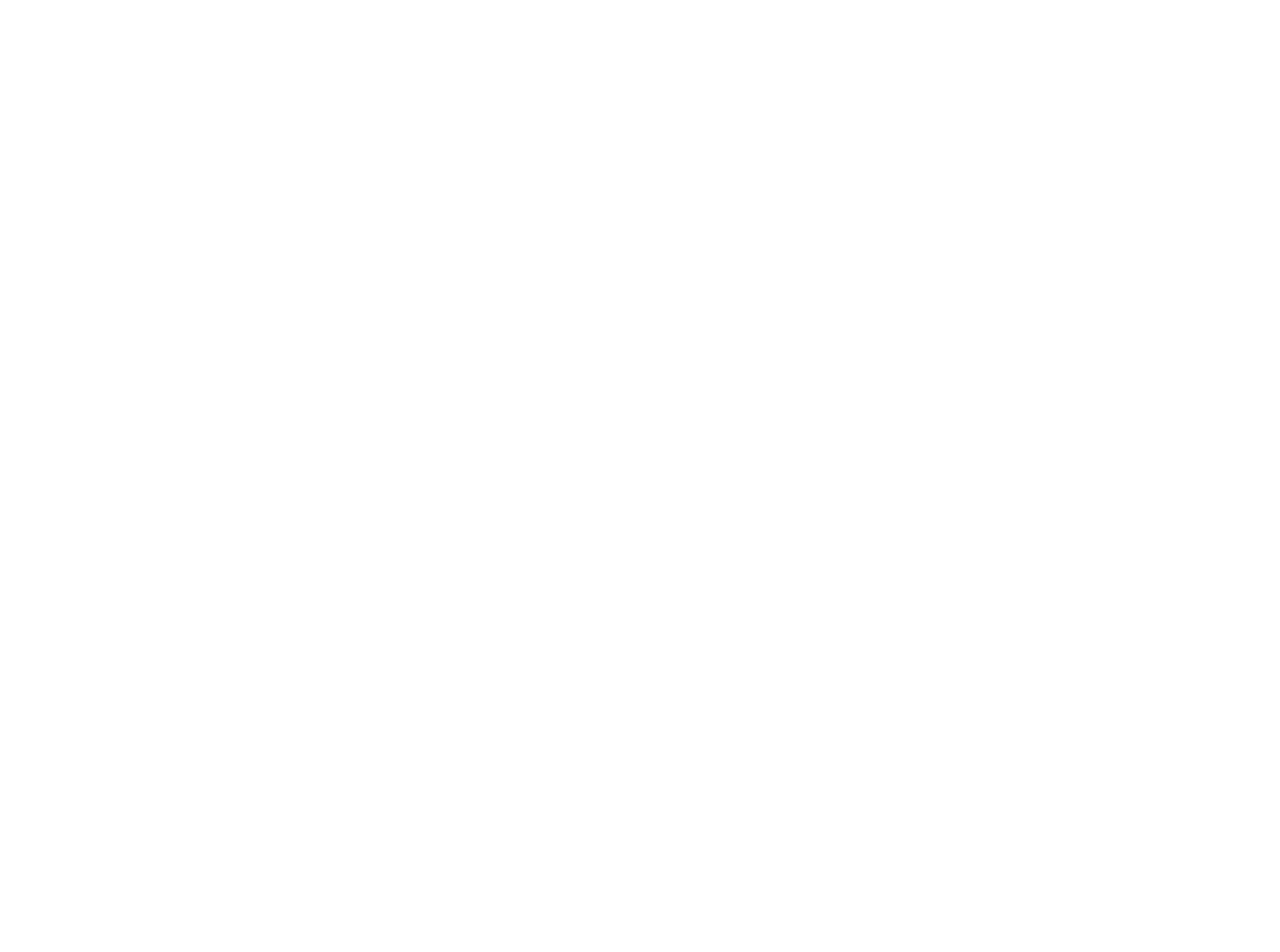
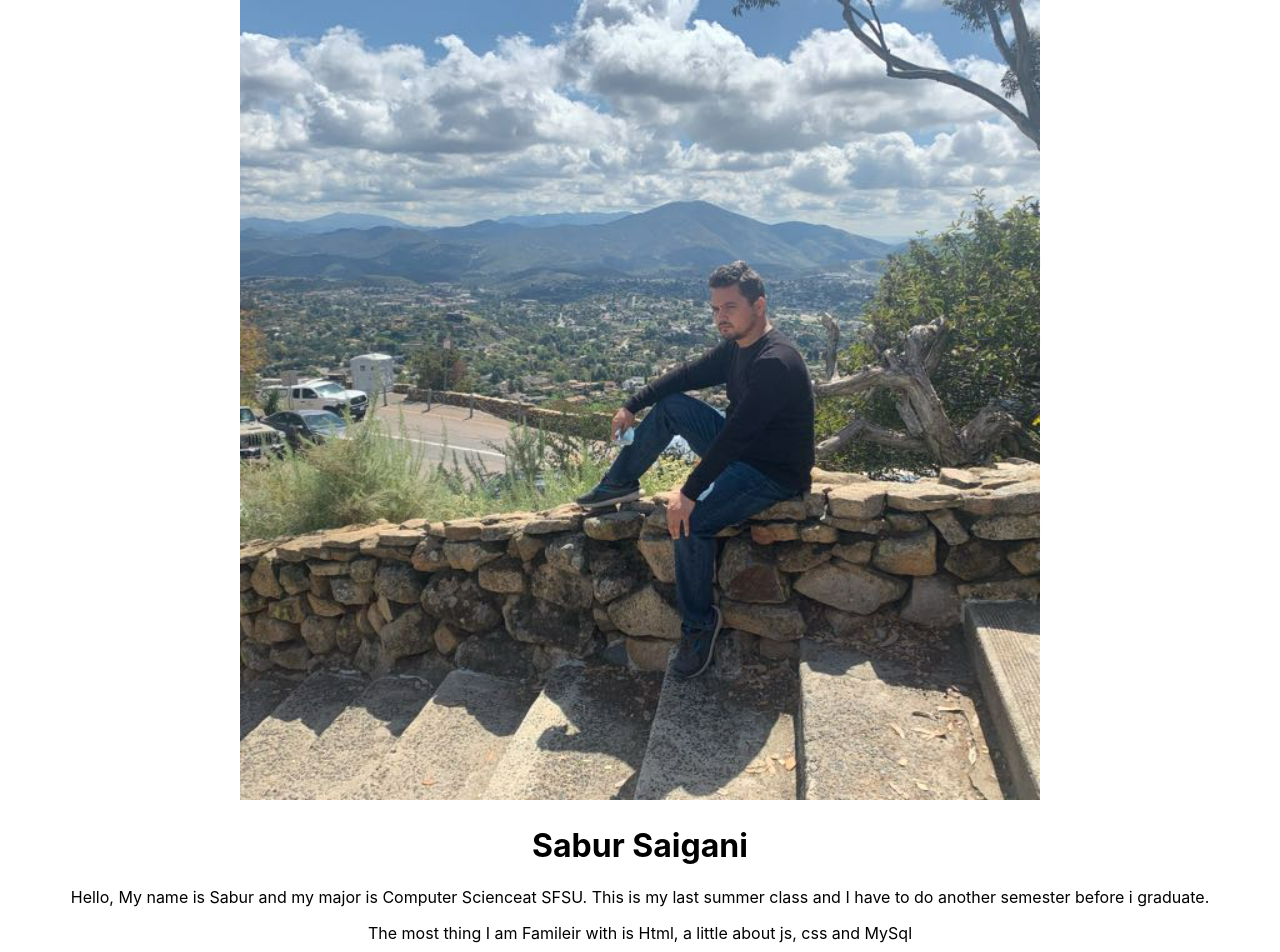
Before and after one commit to sfsu-joseo/csc648-848-01-sw-engineering-summer-22-team02, a React (Create React App) app in the folder application/front-end/: page /PersonalAbout/Saigani in a window 1280 px wide. Before the commit this address had no page. Shown: the top 952 px of the page. Before the commit the page ends 800 px from the top, so only its background shows below. Built offline with nearby package versions, Linux system fonts and the light colour scheme.

Commit message:
Sabur is done

```diff
--- a/application/front-end/src/App.js
+++ b/application/front-end/src/App.js
@@ -11,6 +11,7 @@
 import Ip from "./PersonalAbout/Ip";
 import Islas from "./PersonalAbout/Islas";
 import Guo from "./PersonalAbout/Guo";
+import Saigani from "./PersonalAbout/Saigani";
 
 function App() {
   return (
@@ -24,6 +25,7 @@
         <Route path="/PersonalAbout/Ip" element={<Ip />} />
         <Route path="/PersonalAbout/Islas" element={<Islas />} />
         <Route path="/PersonalAbout/Guo" element={<Guo />} />
+        <Route path="/PersonalAbout/Saigani" element={<Saigani />} />
       </Routes>
     </div>
   );
--- a/application/front-end/src/Home.js
+++ b/application/front-end/src/Home.js
@@ -31,7 +31,7 @@
         </h3>
 
         <h3>
-          <a className="button-link" href="/">
+          <a className="button-link" href="/PersonalAbout/Saigani">
             Sabur Saigani
           </a>
         </h3>
--- a/application/front-end/src/PersonalAbout/Saigani.js
+++ b/application/front-end/src/PersonalAbout/Saigani.js
@@ -0,0 +1,19 @@
+import React from "react";
+
+function Saigani() {
+    return (
+      <div>
+        <img class= "Saigani_About_Image" src={require('../Images/Saigani_Image.png')} />
+        <h1 className="Saigani_About_Name"> Sabur Saigani</h1>
+        <p className="About_Me_Paragraph">Hello, My name is Sabur and my major is Computer Scienceat SFSU. This is my last summer class
+       and I have to do another semester before i graduate.
+        </p>
+        <p className="About_Me_Paragraph">The most thing I am Famileir with is  Html, a little about js, css and MySql
+        </p>
+        <p className="About_Me_Paragraph"> I am really exited to see the finished product of our app.
+        </p>
+      </div>
+    );
+  }
+
+  export default Saigani;
```
Also changed, not shown: application/front-end/src/Images/Saigani_Image.png (added).
